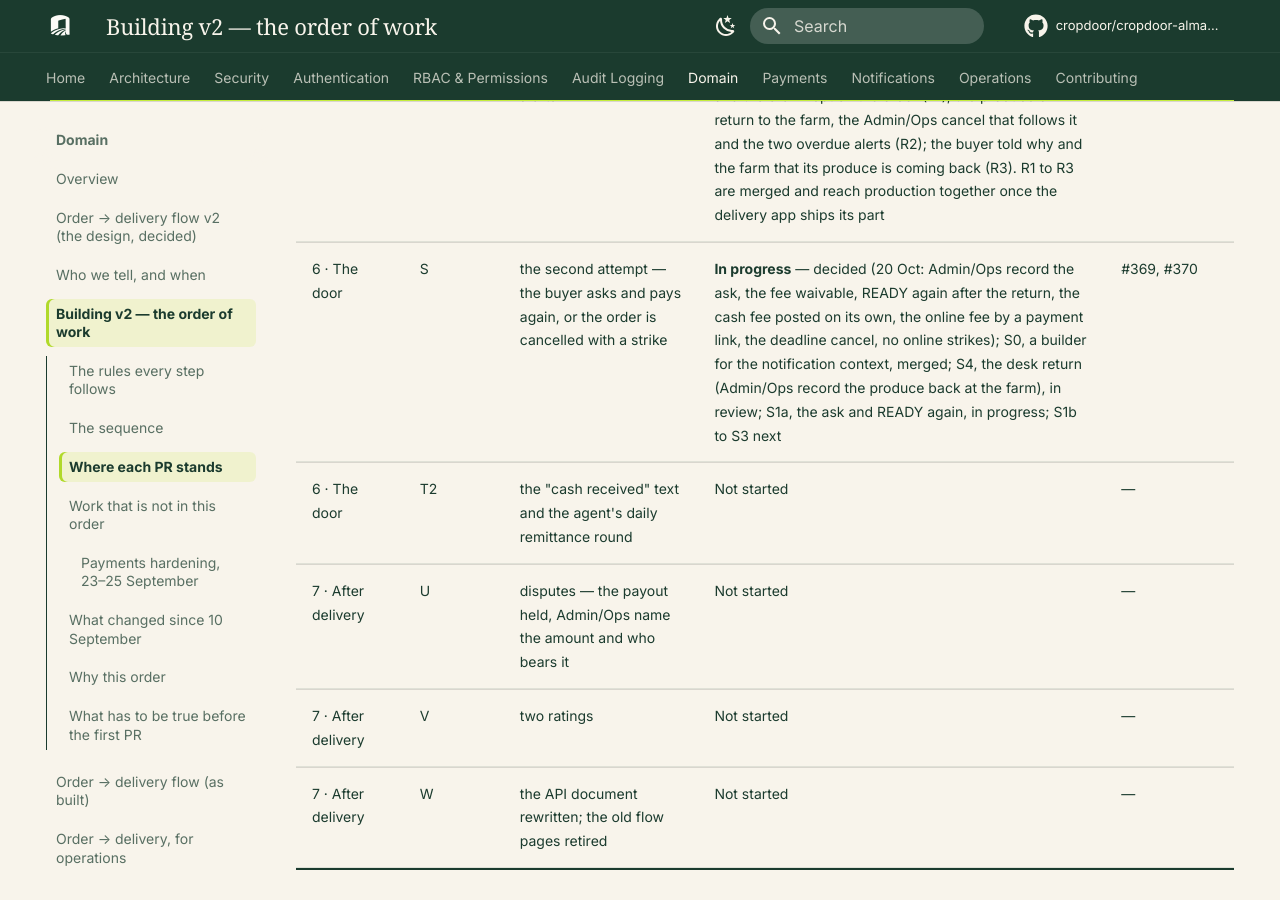
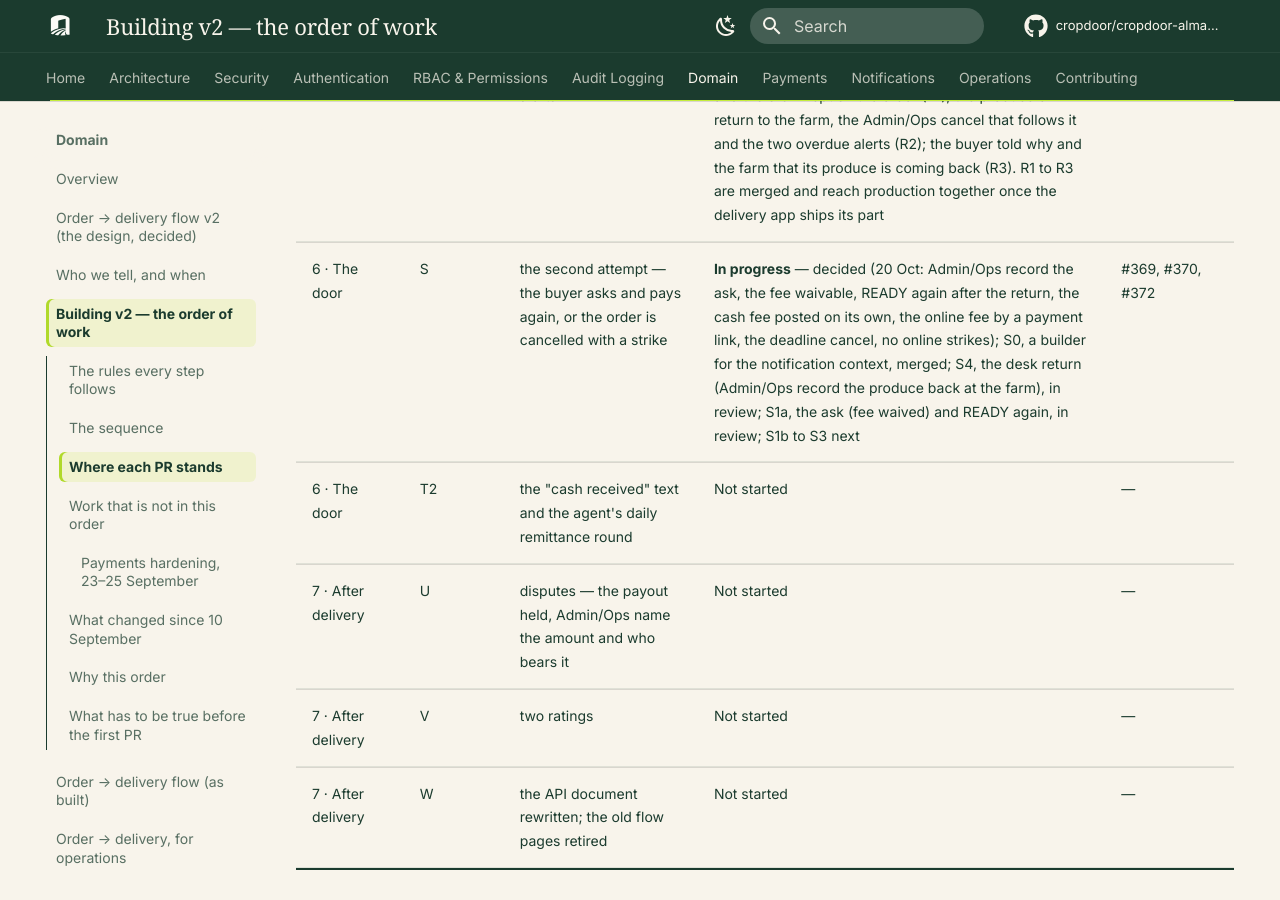
Before and after one commit to cropdoor/cropdoor-almanac, an MkDocs documentation site: the page built from docs/domain/order-delivery-flow-v2-build-order.md, in a window 1280 px wide and 900 px high, scrolled down 8695 px. Built offline with MkDocs 1.6.1 and Material for MkDocs 9.7.7, drawn with Linux system fonts in a browser that asks for light colours; some web fonts are replaced; comment, search, counter and statistics services are not loaded.

Commit message:
build order: S1a in review (#372)

```diff
--- a/docs/domain/order-delivery-flow-v2-build-order.md
+++ b/docs/domain/order-delivery-flow-v2-build-order.md
@@ -79,7 +79,7 @@ The one place that says what is finished. A PR is **Done** only once it is merge
 | 6 · The door | P | the handoff code — sent at placement, verified at the door with no signal | **Done** — the code sent at placement and checked online at the door on every order, with try limits, resend, "buyer has no code" and the Admin/Ops list; the no-signal door waits for the mobile apps (CTO, 17 Oct) | #364 |
 | 6 · The door | Q | the delivery photo, required | **Done** — 1–3 photos of the produce required at the door, stored in the private evidence bucket, shown to Admin/Ops and to the Buyer once delivered | #365 |
 | 6 · The door | R | DELIVERY FAILED, the return to the farm, the alerts | **Done** — the delivery agent's DELIVERY FAILED at the door with a reason, a note and photos, no money moved and the crew kept on the order (R1); the produce's return to the farm, the Admin/Ops cancel that follows it and the two overdue alerts (R2); the buyer told why and the farm that its produce is coming back (R3). R1 to R3 are merged and reach production together once the delivery app ships its part | #366, #367, #368 |
-| 6 · The door | S | the second attempt — the buyer asks and pays again, or the order is cancelled with a strike | **In progress** — decided (20 Oct: Admin/Ops record the ask, the fee waivable, READY again after the return, the cash fee posted on its own, the online fee by a payment link, the deadline cancel, no online strikes); S0, a builder for the notification context, merged; S4, the desk return (Admin/Ops record the produce back at the farm), in review; S1a, the ask and READY again, in progress; S1b to S3 next | #369, #370 |
+| 6 · The door | S | the second attempt — the buyer asks and pays again, or the order is cancelled with a strike | **In progress** — decided (20 Oct: Admin/Ops record the ask, the fee waivable, READY again after the return, the cash fee posted on its own, the online fee by a payment link, the deadline cancel, no online strikes); S0, a builder for the notification context, merged; S4, the desk return (Admin/Ops record the produce back at the farm), in review; S1a, the ask (fee waived) and READY again, in review; S1b to S3 next | #369, #370, #372 |
 | 6 · The door | T2 | the "cash received" text and the agent's daily remittance round | Not started | — |
 | 7 · After delivery | U | disputes — the payout held, Admin/Ops name the amount and who bears it | Not started | — |
 | 7 · After delivery | V | two ratings | Not started | — |
```
